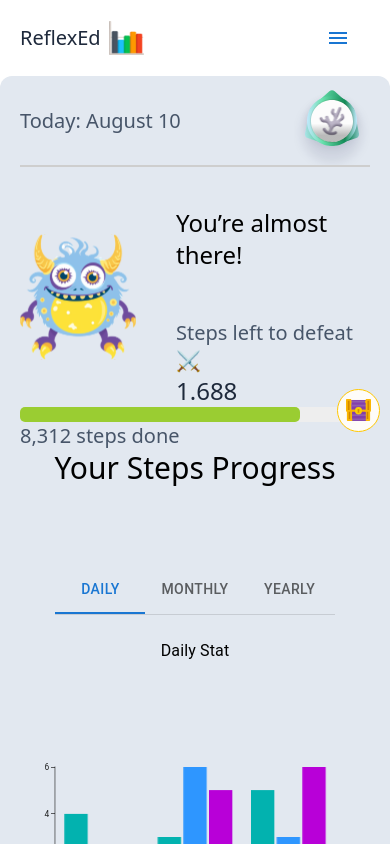
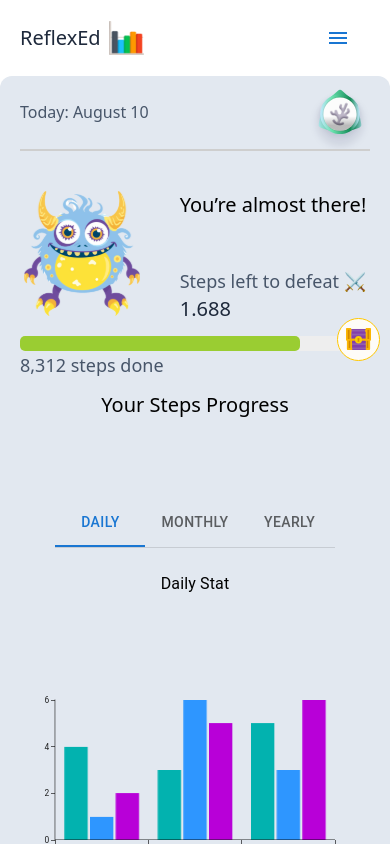
Before and after one commit to aleksname/assessmentUserPage, a Next.js app: page /profile in a window 390 px wide. Shown: the top 844 px of the page. Built offline with nearby package versions, Linux system fonts and the light colour scheme.

Commit message:
feat: adaptation  start page+user v2

```diff
--- a/firebase.js
+++ b/firebase.js
@@ -1,10 +1,8 @@
 import { initializeApp } from "firebase/app";
 import { getAuth, GoogleAuthProvider } from "firebase/auth";
 
-const API_KEY = process.env.NEXT_PUBLIC_API_KEY;
-
 const firebaseConfig = {
-  apiKey: API_KEY,
+  apiKey: process.env.NEXT_PUBLIC_API_KEY,
   authDomain: "useracout-9a698.firebaseapp.com",
   projectId: "useracout-9a698",
   storageBucket: "useracout-9a698.appspot.com",
--- a/pages/LearnHeadBlock.jsx
+++ b/pages/LearnHeadBlock.jsx
@@ -25,10 +25,11 @@ export default function LearnHeadBlock() {
   return (
     <>
       <div className={styles.learnHeadBlock}>
-        <div className={styles.headCoinBlock}>
+        {/* <div className={styles.headCoinBlock}>
           <Image src={headCoin} alt={headCoin} className={styles.headCoin} />
           <div className={styles.headCoinTitle}>10</div>
-        </div>
+        </div> */}
+        <div className=""></div>
         <div className={styles.headUserNameBlock}>
           <div className={styles.headUserInfo}>
             <div className={styles.headUserName}>
--- a/pages/styles/style.module.scss
+++ b/pages/styles/style.module.scss
@@ -529,11 +529,25 @@
 
 // ------adaptation------
 @media (max-width: 670px) {
-    .headUserName{
+    .headUserName,
+    .profileStatTitle,
+    .profileStatSubTitle2,
+    .profileMetrikaTitle{
         @apply text-xl
     }
-    .userSubTitle{
+    .profileMetrikaTitle{
+        @apply mt-3
+    }
+    .userSubTitle,
+    .profileTitle{
         @apply text-base
+    }
+    .profileStatSubTitle,
+    .profileStatSubTitle{
+        @apply text-lg
+    }
+    .profileRatingIcon{
+        width: 60px;
     }
 }
 @media (max-width: 550px) {
@@ -562,20 +576,7 @@
     @apply text-xl;
 }
 }
-@media (max-width: 400px) {
-    .learnHeadBlock{
-        display: flex;
-        flex-direction: column-reverse;
-        justify-content: center;
-    }
-    .headCoinTitle{
-        @apply mb-2
-    }
-    .headUserNameBlock{
-        @apply flex justify-between
-    }
 
-}
 @media (max-width: 350px) {
     .recomendedTitle{
     @apply text-lg;
```
